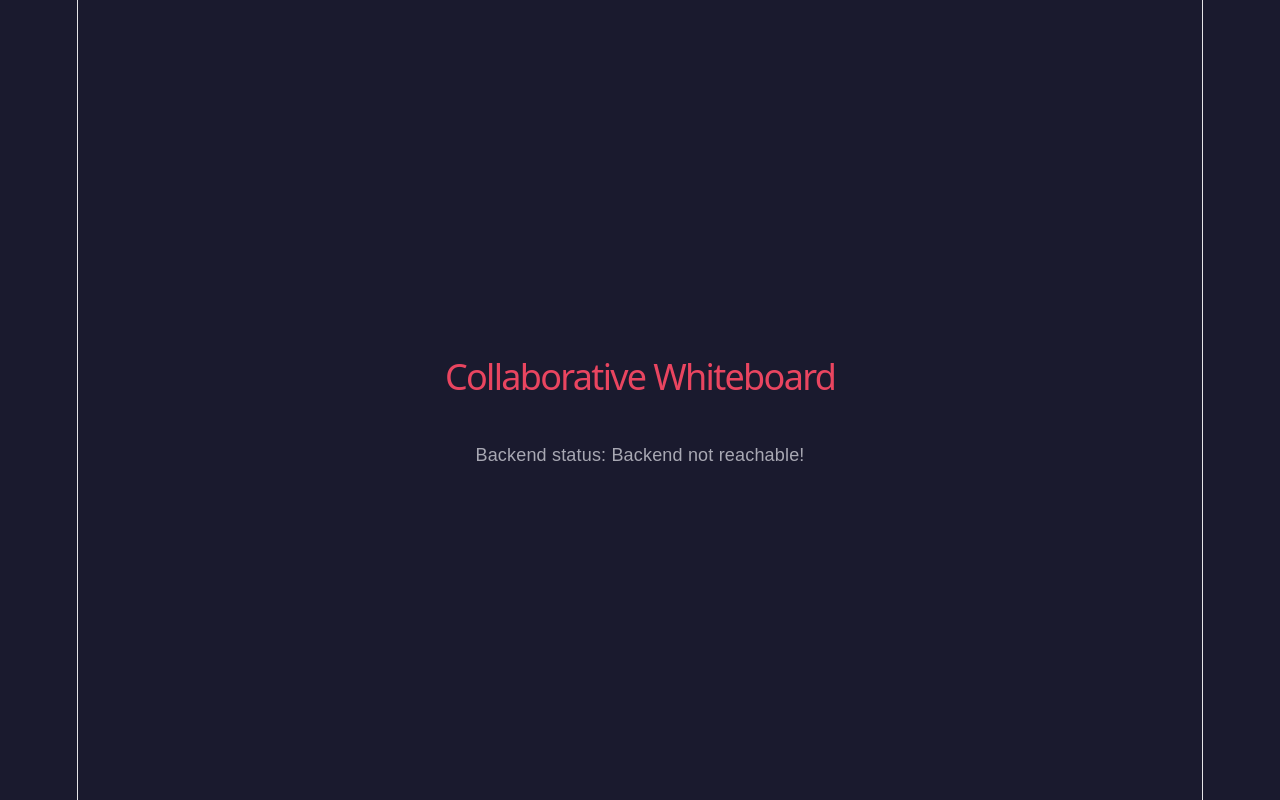
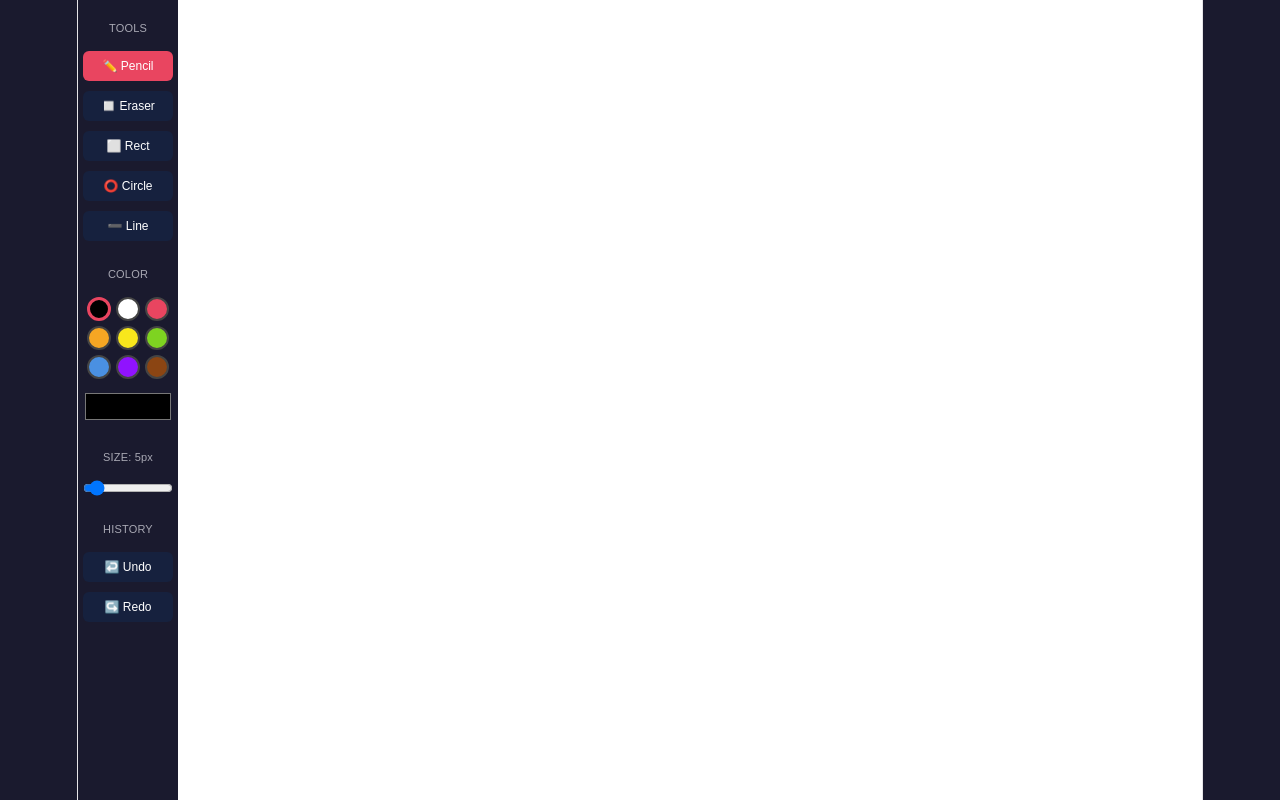
Before and after one commit to Trishul192004/Collobrative_whiteboard, a React app in the folder frontend/: page / in a window 1280 px wide. Built offline with nearby package versions, Linux system fonts and the light colour scheme; no server answers; the HTML template or start-up script is replaced by a standard one.

Commit message:
Day2-complete-Day3_member3_complete

```diff
--- a/frontend/src/App.jsx
+++ b/frontend/src/App.jsx
@@ -1,25 +1,32 @@
-import { useState, useEffect } from 'react'
-import axios from 'axios'
+import { useState, useRef } from 'react'
+import Canvas from './components/Canvas'
+import Toolbar from './components/Toolbar'
 import './App.css'
 
 function App() {
-  const [backendStatus, setBackendStatus] = useState('Checking...')
+  // These are the shared states — Toolbar controls them, Canvas uses them
+  const [tool, setTool] = useState('pencil')
+  const [color, setColor] = useState('#000000')
+  const [brushSize, setBrushSize] = useState(5)
 
-  // This runs once when the app loads
-  useEffect(() => {
-    axios.get('http://localhost:8000/test')
-      .then(response => {
-        setBackendStatus(response.data.data)
-      })
-      .catch(error => {
-        setBackendStatus('Backend not reachable!')
-      })
-  }, [])
+  // This gives us direct access to Canvas's undo/redo functions
+  const canvasRef = useRef(null)
 
   return (
-    <div className="app">
-      <h1>Collaborative Whiteboard</h1>
-      <p>Backend status: {backendStatus}</p>
+    <div style={{ display: 'flex', height: '100vh', overflow: 'hidden' }}>
+      <Toolbar
+        tool={tool} setTool={setTool}
+        color={color} setColor={setColor}
+        brushSize={brushSize} setBrushSize={setBrushSize}
+        onUndo={() => canvasRef.current?.undo()}
+        onRedo={() => canvasRef.current?.redo()}
+      />
+      <Canvas
+        ref={canvasRef}
+        tool={tool}
+        color={color}
+        brushSize={brushSize}
+      />
     </div>
   )
 }
--- /dev/null
+++ b/frontend/src/components/Canvas.jsx
@@ -0,0 +1,156 @@
+import { useRef, useEffect, useState, forwardRef, useImperativeHandle } from 'react'
+
+const Canvas = forwardRef(({ tool, color, brushSize }, ref) => {
+  const canvasRef = useRef(null)        // direct reference to the canvas element
+  const isDrawing = useRef(false)       // is the mouse currently held down?
+  const lastPos = useRef({ x: 0, y: 0 }) // where was the mouse last frame?
+  const startPos = useRef({ x: 0, y: 0 }) // where did this stroke start? (for shapes)
+  const snapshot = useRef(null)         // snapshot of canvas before drawing shape
+
+  const [history, setHistory] = useState([])   // list of saved canvas states (for undo)
+  const [historyIndex, setHistoryIndex] = useState(-1) // where in history we are
+
+  // This exposes undo/redo to the parent component (App.jsx)
+  useImperativeHandle(ref, () => ({
+    undo() {
+      if (historyIndex <= 0) return
+      const canvas = canvasRef.current
+      const ctx = canvas.getContext('2d')
+      const newIndex = historyIndex - 1
+      const img = new Image()
+      img.src = history[newIndex]
+      img.onload = () => {
+        ctx.clearRect(0, 0, canvas.width, canvas.height)
+        ctx.drawImage(img, 0, 0)
+      }
+      setHistoryIndex(newIndex)
+    },
+    redo() {
+      if (historyIndex >= history.length - 1) return
+      const canvas = canvasRef.current
+      const ctx = canvas.getContext('2d')
+      const newIndex = historyIndex + 1
+      const img = new Image()
+      img.src = history[newIndex]
+      img.onload = () => {
+        ctx.clearRect(0, 0, canvas.width, canvas.height)
+        ctx.drawImage(img, 0, 0)
+      }
+      setHistoryIndex(newIndex)
+    }
+  }))
+
+  // Save canvas state to history after each stroke
+  const saveHistory = () => {
+    const canvas = canvasRef.current
+    const newHistory = history.slice(0, historyIndex + 1)
+    newHistory.push(canvas.toDataURL())
+    setHistory(newHistory)
+    setHistoryIndex(newHistory.length - 1)
+  }
+
+  // Get mouse position relative to canvas
+  const getPos = (e) => {
+    const canvas = canvasRef.current
+    const rect = canvas.getBoundingClientRect()
+    return {
+      x: e.clientX - rect.left,
+      y: e.clientY - rect.top
+    }
+  }
+
+  const startDrawing = (e) => {
+    const canvas = canvasRef.current
+    const ctx = canvas.getContext('2d')
+    const pos = getPos(e)
+
+    isDrawing.current = true
+    lastPos.current = pos
+    startPos.current = pos
+
+    // For shapes, save a snapshot of canvas BEFORE drawing
+    // so we can redraw cleanly as the mouse moves
+    if (tool !== 'pencil' && tool !== 'eraser') {
+      snapshot.current = ctx.getImageData(0, 0, canvas.width, canvas.height)
+    }
+  }
+
+  const draw = (e) => {
+    if (!isDrawing.current) return
+    const canvas = canvasRef.current
+    const ctx = canvas.getContext('2d')
+    const pos = getPos(e)
+
+    ctx.lineWidth = brushSize
+    ctx.lineCap = 'round'
+    ctx.lineJoin = 'round'
+
+    if (tool === 'pencil') {
+      ctx.globalCompositeOperation = 'source-over'
+      ctx.strokeStyle = color
+      ctx.beginPath()
+      ctx.moveTo(lastPos.current.x, lastPos.current.y)
+      ctx.lineTo(pos.x, pos.y)
+      ctx.stroke()
+      lastPos.current = pos
+
+    } else if (tool === 'eraser') {
+      ctx.globalCompositeOperation = 'destination-out'
+      ctx.beginPath()
+      ctx.moveTo(lastPos.current.x, lastPos.current.y)
+      ctx.lineTo(pos.x, pos.y)
+      ctx.stroke()
+      lastPos.current = pos
+
+    } else {
+      // For shapes: restore snapshot first, then draw fresh shape
+      // This prevents the "ghost shapes" problem while dragging
+      ctx.putImageData(snapshot.current, 0, 0)
+      ctx.globalCompositeOperation = 'source-over'
+      ctx.strokeStyle = color
+
+      const startX = startPos.current.x
+      const startY = startPos.current.y
+
+      if (tool === 'rectangle') {
+        ctx.beginPath()
+        ctx.strokeRect(startX, startY, pos.x - startX, pos.y - startY)
+
+      } else if (tool === 'circle') {
+        ctx.beginPath()
+        const radius = Math.sqrt(
+          Math.pow(pos.x - startX, 2) + Math.pow(pos.y - startY, 2)
+        )
+        ctx.arc(startX, startY, radius, 0, 2 * Math.PI)
+        ctx.stroke()
+
+      } else if (tool === 'line') {
+        ctx.beginPath()
+        ctx.moveTo(startX, startY)
+        ctx.lineTo(pos.x, pos.y)
+        ctx.stroke()
+      }
+    }
+  }
+
+  const stopDrawing = () => {
+    if (!isDrawing.current) return
+    isDrawing.current = false
+    saveHistory()
+  }
+
+  return (
+    <canvas
+      ref={canvasRef}
+      width={window.innerWidth - 120}
+      height={window.innerHeight}
+      style={{ background: 'white', cursor: 'crosshair', display: 'block' }}
+      onMouseDown={startDrawing}
+      onMouseMove={draw}
+      onMouseUp={stopDrawing}
+      onMouseLeave={stopDrawing}
+    />
+  )
+})
+
+export default Canvas
--- /dev/null
+++ b/frontend/src/components/Toolbar.jsx
@@ -0,0 +1,105 @@
+const COLORS = [
+  '#000000', '#ffffff', '#e94560',
+  '#f5a623', '#f8e71c', '#7ed321',
+  '#4a90e2', '#9013fe', '#8B4513'
+]
+
+function Toolbar({ tool, setTool, color, setColor, brushSize, setBrushSize, onUndo, onRedo }) {
+  return (
+    <div style={{
+      width: '110px',
+      height: '100vh',
+      background: '#1a1a2e',
+      display: 'flex',
+      flexDirection: 'column',
+      alignItems: 'center',
+      padding: '15px 5px',
+      gap: '10px',
+      boxShadow: '2px 0 10px rgba(0,0,0,0.3)'
+    }}>
+
+      {/* Drawing Tools */}
+      <p style={{ color: '#a8a8b3', fontSize: '11px', margin: 0 }}>TOOLS</p>
+
+      {['pencil', 'eraser', 'rectangle', 'circle', 'line'].map(t => (
+        <button
+          key={t}
+          onClick={() => setTool(t)}
+          style={{
+            width: '90px',
+            padding: '8px 4px',
+            background: tool === t ? '#e94560' : '#16213e',
+            color: 'white',
+            border: 'none',
+            borderRadius: '6px',
+            cursor: 'pointer',
+            fontSize: '12px',
+            textTransform: 'capitalize'
+          }}
+        >
+          {t === 'pencil' && '✏️ Pencil'}
+          {t === 'eraser' && '◻️ Eraser'}
+          {t === 'rectangle' && '⬜ Rect'}
+          {t === 'circle' && '⭕ Circle'}
+          {t === 'line' && '➖ Line'}
+        </button>
+      ))}
+
+      {/* Color Palette */}
+      <p style={{ color: '#a8a8b3', fontSize: '11px', margin: '10px 0 0 0' }}>COLOR</p>
+
+      <div style={{ display: 'flex', flexWrap: 'wrap', gap: '5px', justifyContent: 'center' }}>
+        {COLORS.map(c => (
+          <div
+            key={c}
+            onClick={() => setColor(c)}
+            style={{
+              width: '24px',
+              height: '24px',
+              background: c,
+              borderRadius: '50%',
+              cursor: 'pointer',
+              border: color === c ? '3px solid #e94560' : '2px solid #444',
+            }}
+          />
+        ))}
+      </div>
+
+      {/* Custom Color Picker */}
+      <input
+        type="color"
+        value={color}
+        onChange={e => setColor(e.target.value)}
+        style={{ width: '90px', height: '35px', cursor: 'pointer', border: 'none', background: 'none' }}
+      />
+
+      {/* Brush Size */}
+      <p style={{ color: '#a8a8b3', fontSize: '11px', margin: '10px 0 0 0' }}>SIZE: {brushSize}px</p>
+
+      <input
+        type="range"
+        min="1"
+        max="50"
+        value={brushSize}
+        onChange={e => setBrushSize(parseInt(e.target.value))}
+        style={{ width: '90px' }}
+      />
+
+      {/* Undo / Redo */}
+      <p style={{ color: '#a8a8b3', fontSize: '11px', margin: '10px 0 0 0' }}>HISTORY</p>
+
+      <button onClick={onUndo} style={{
+        width: '90px', padding: '8px', background: '#16213e',
+        color: 'white', border: 'none', borderRadius: '6px', cursor: 'pointer', fontSize: '12px'
+      }}>↩️ Undo</button>
+
+      <button onClick={onRedo} style={{
+        width: '90px', padding: '8px', background: '#16213e',
+        color: 'white', border: 'none', borderRadius: '6px', cursor: 'pointer', fontSize: '12px'
+      }}>↪️ Redo</button>
+
+    </div>
+  )
+}
+
+export default Toolbar
```
Also changed, not shown: 2 other files (tests, documents, lock files or other folders).
